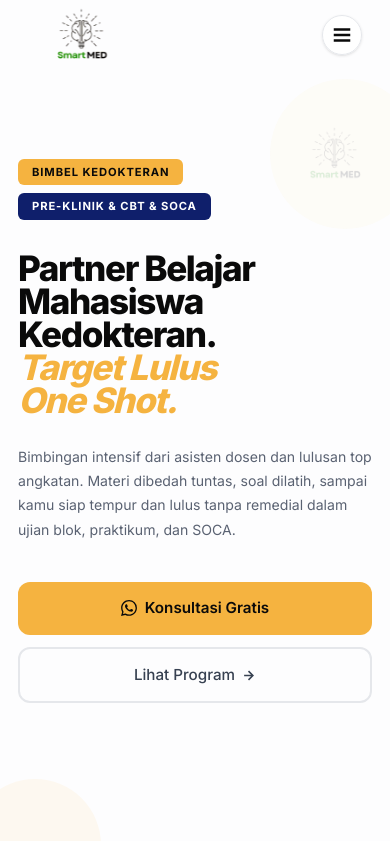
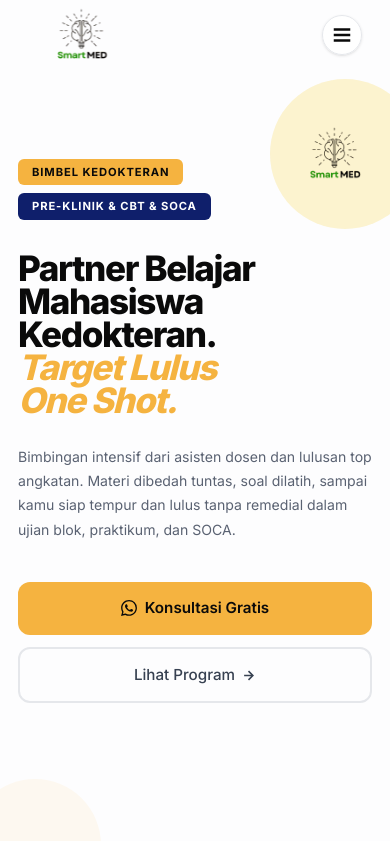
Before and after one commit to ganiout1/SmartMed, a Next.js app: page / in a window 390 px wide. Shown: the top 841 px of the page. Built offline with nearby package versions, Linux system fonts and the light colour scheme.

Commit message:
fix: make hero logo fully visible and stack pill badges vertically on mobile to prevent overlapping

```diff
--- a/src/app/globals.css
+++ b/src/app/globals.css
@@ -240,6 +240,13 @@ html, body {
   grid-template-columns: 1fr;
 }
 
+.hero-pills {
+  display: flex;
+  gap: 8px;
+  flex-wrap: wrap;
+  margin-bottom: 32px;
+}
+
 .hero-heading {
   font-size: clamp(2.2rem, 7vw, 5.8rem);
 }
@@ -260,8 +267,7 @@ html, body {
   top: -40px;
   right: -5px;
   width: 140px;
-  opacity: 0.15;
-  z-index: -1 !important;
+  z-index: 2;
 }
 
 .hero-blob {
@@ -331,8 +337,6 @@ html, body {
     justify-content: center;
     align-items: center;
     transform: translate(250px, -300px);
-    opacity: 1;
-    z-index: 2 !important;
   }
 
   .hero-blob {
@@ -380,8 +384,11 @@ html, body {
     top: -20px;
     right: -20px;
     width: 130px;
-    opacity: 0.15;
-    z-index: -1 !important;
+  }
+
+  .hero-pills {
+    flex-direction: column;
+    align-items: flex-start;
   }
 
   .hero-blob {
--- a/src/components/landing/hero-section.tsx
+++ b/src/components/landing/hero-section.tsx
@@ -71,7 +71,7 @@ export function HeroSection() {
         {/* LEFT: Text */}
         <div>
           {/* Pill badges */}
-          <div style={{ display: "flex", gap: 8, flexWrap: "wrap", marginBottom: 32 }}>
+          <div className="hero-pills">
             <span className="lp-pill" style={{ background: "#f5b340", color: "#0A0A0A" }}>
               Bimbel Kedokteran
             </span>
```
